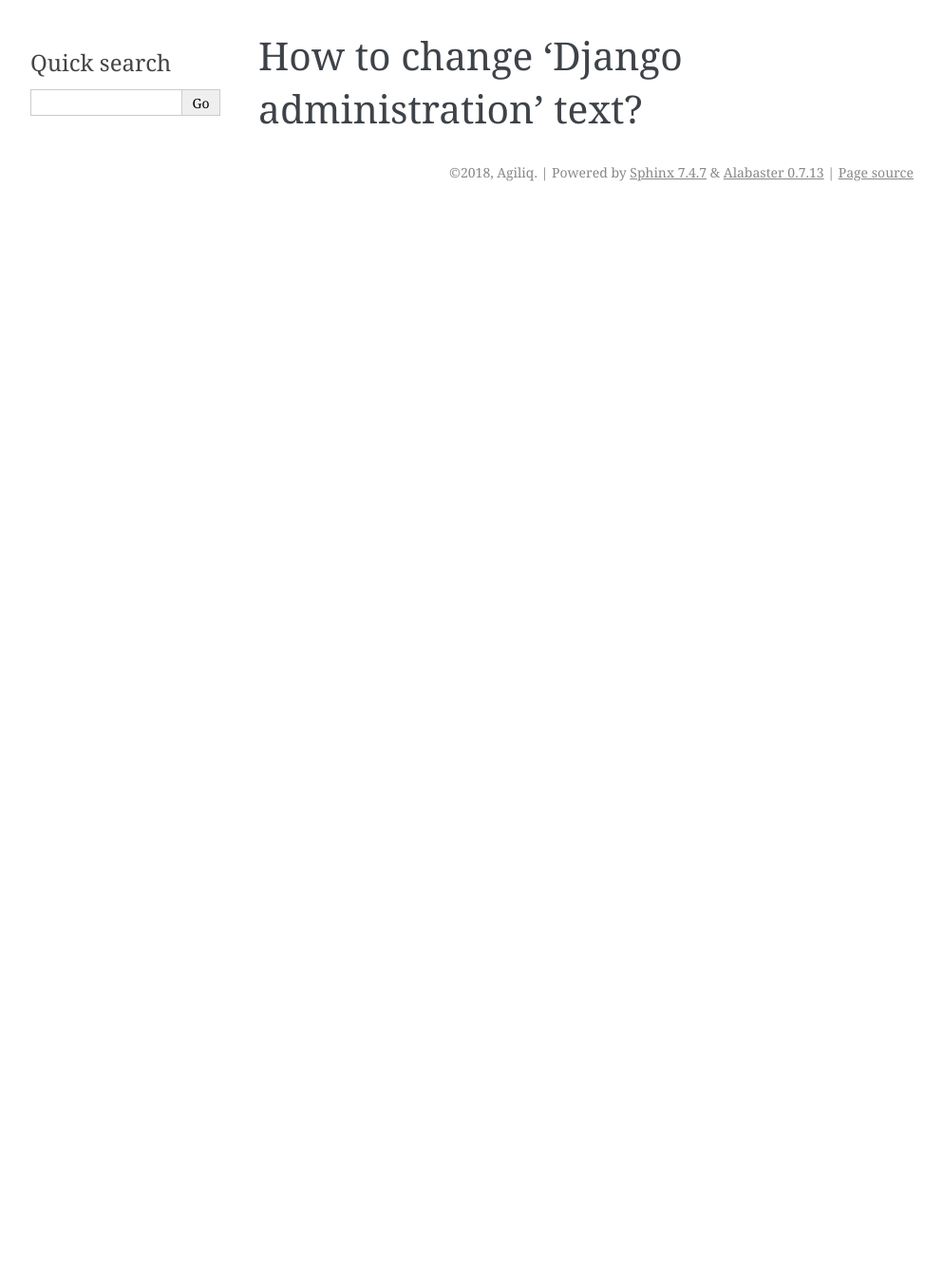
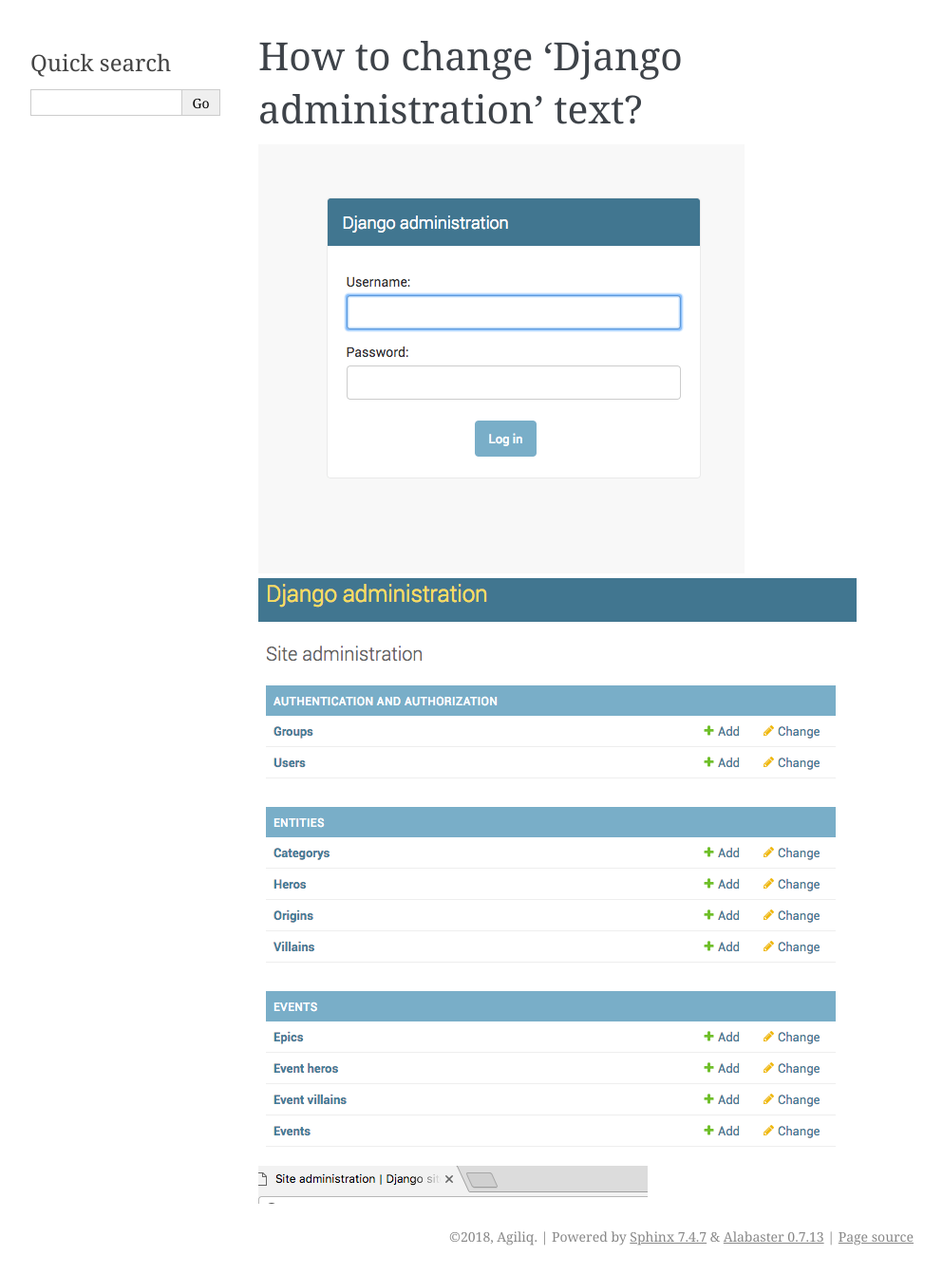
Before and after one commit to agiliq/django-admin-cookbook, a Sphinx documentation site: the page built from docs/change_text.rst, in a window 1280 px wide. Shown: the whole page at 95% size, without its empty margins (148-1141 px from the left). Built offline with Sphinx 7.4.7, drawn with Linux system fonts in a browser that asks for light colours; before the commit the page ends 900 px from its top, so only the background shows below that.

Commit message:
testing images

```diff
--- a/docs/change_text.rst
+++ b/docs/change_text.rst
@@ -1,2 +1,7 @@
 How to change 'Django administration' text?
 ================================================
+
+
+.. image:: images/default_login.png
+.. image:: images/default_listview.png
+.. image:: images/default_title.png
```
Also changed, not shown: docs/images/default_listview.png (added), docs/images/default_login.png (added), docs/images/default_title.png (added), 3 other files.
